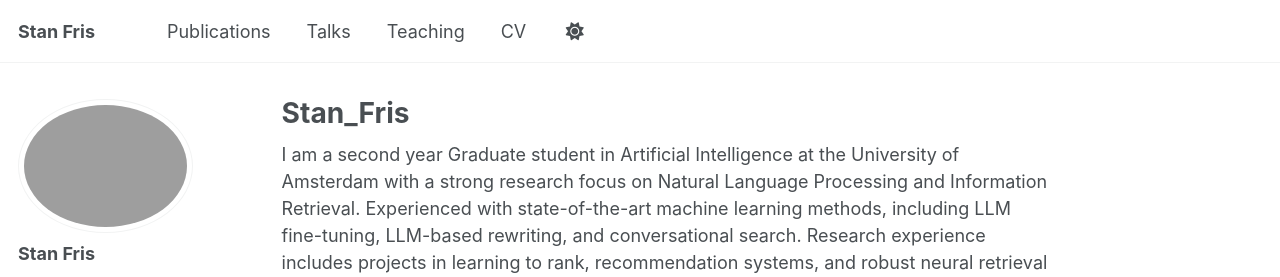
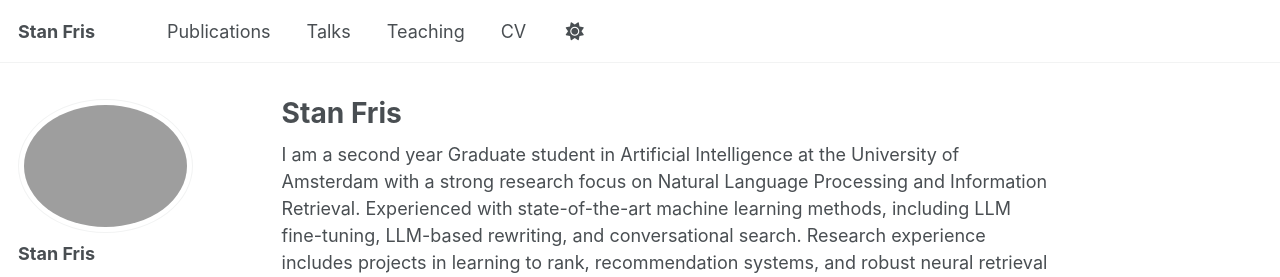
Before and after one commit to stanfris/stanfris.github.io, a Jekyll site: the page built from _pages/about.md, in a window 1280 px wide and 900 px high. Shown: the top 277 px of the window. Built offline with Jekyll 4.4.1, drawn with Linux system fonts in a browser that asks for light colours; some web fonts are replaced; a script that is not in the unit is left out.

Commit message:
add file

```diff
--- a/_pages/about.md
+++ b/_pages/about.md
@@ -1,6 +1,6 @@
 ---
 permalink: /
-title: "Stan_Fris"
+title: "Stan Fris"
 author_profile: true
 redirect_from:
   - /about/
```
